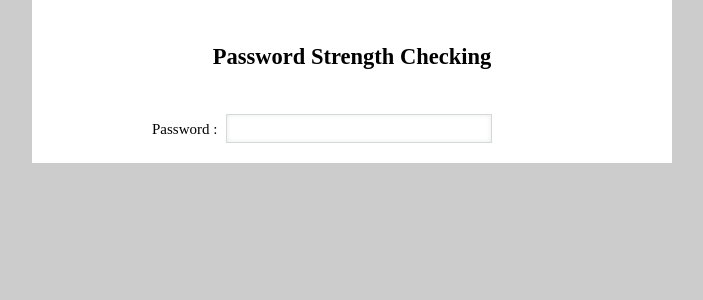
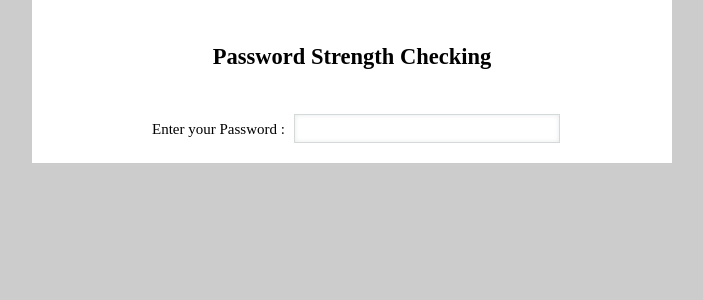
Before and after one commit to fellowhacker/Check-Password-Strength, a PHP site: page / in a window 1280 px wide. Shown: the top 300 px of the page, without its empty margins (288-991 px from the left). Run offline with PHP 8.4, Linux system fonts and the light colour scheme; some libraries are stand-ins or nearby versions.

Commit message:
Index.php updated

```diff
--- a/index.php
+++ b/index.php
@@ -17,13 +17,13 @@
 			</div>
 
 			<div id="content">
-				<!-- form start-->
+
 				<form id="register">
-					<label for="password">Password : </label>
+					<label for="password">Enter your Password : </label>
 					<input name="password" id="password" type="password"/>
 					<span id="result"></span>
 				</form>
-				<!-- form end-->
+
 			</div>
 		</div>
 	</body>
```
